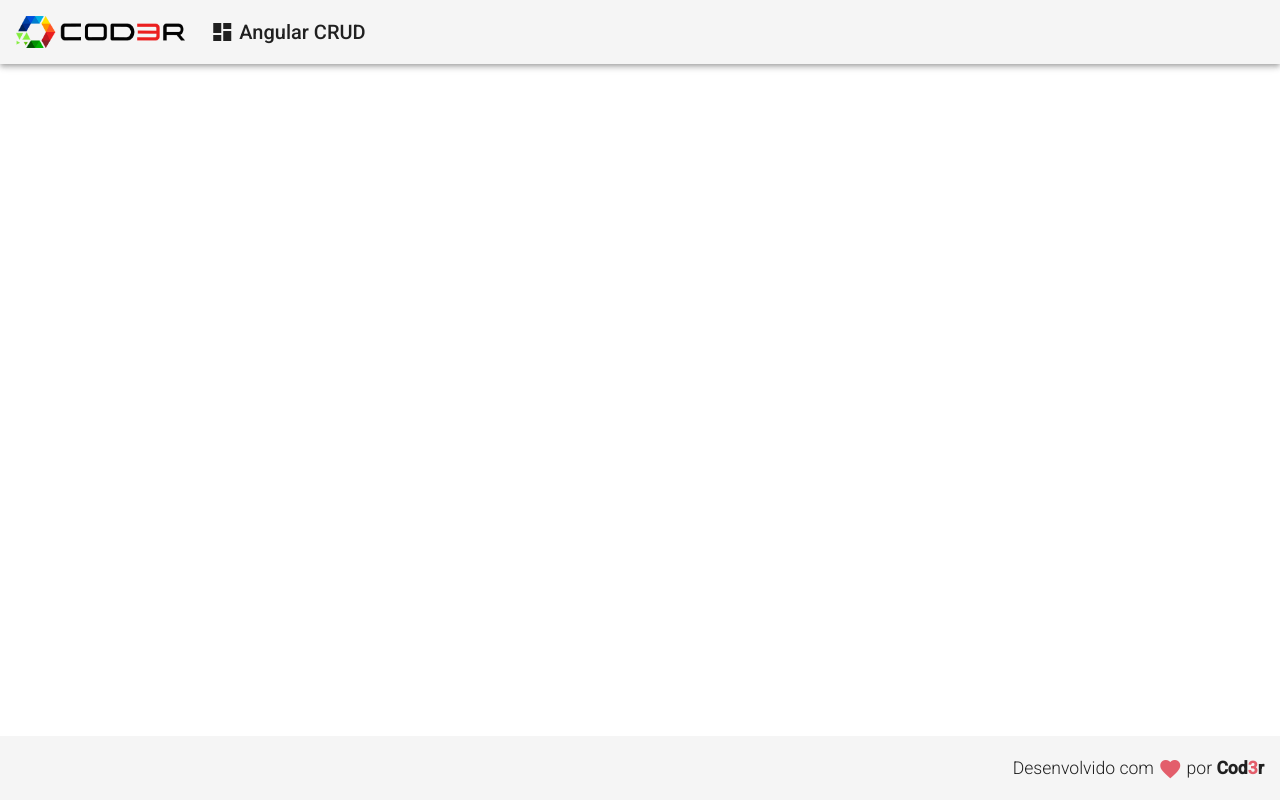
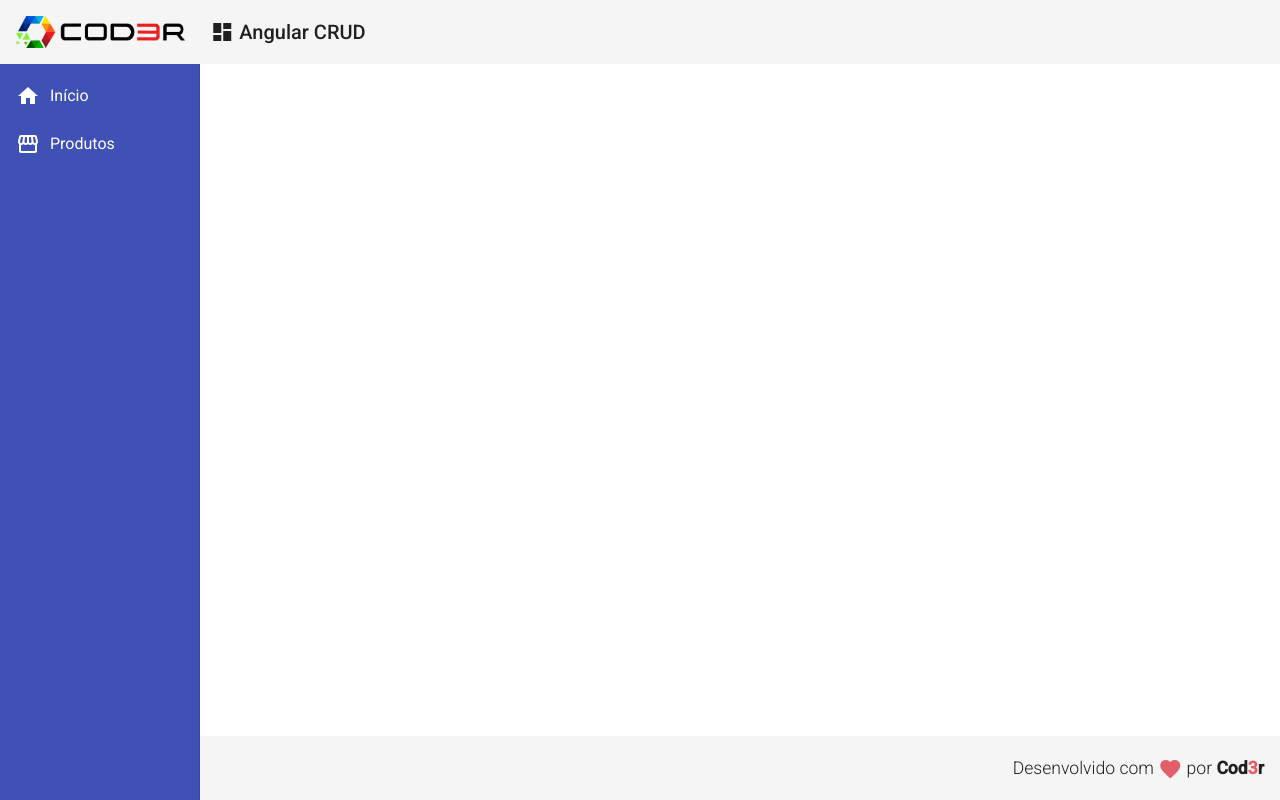
Before and after one commit to camillacorreia/angular-crud, an Angular app in the folder frontend/: page / in a window 1280 px wide. Built offline with nearby package versions, Linux system fonts and the light colour scheme.

Commit message:
feat: create nav

```diff
--- a/frontend/src/app/app.component.html
+++ b/frontend/src/app/app.component.html
@@ -1,2 +1,3 @@
 <app-header></app-header>
+<app-nav></app-nav>
 <app-footer></app-footer>
--- /dev/null
+++ b/frontend/src/app/components/template/nav/nav.component.css
@@ -0,0 +1,17 @@
+.sidenav {
+    background-color: #3F51B5;
+    width: 200px;
+}
+
+.sidenav a {
+    color: #FFF;
+}
+
+.sidenav i {
+    padding-right: 10px;
+}
+
+.content {
+    padding: 16px;
+    background-color: #FFF;
+}
--- /dev/null
+++ b/frontend/src/app/components/template/nav/nav.component.html
@@ -0,0 +1,22 @@
+<mat-sidenav-container class="container">
+    <mat-sidenav class="sidenav" mode="side" opened
+        fixedInViewport="true" fixedTopGap="64">
+        <mat-nav-list class="nav-list">
+            <a mat-list-item routerLink="/">
+                <i class="material-icons">
+                    home
+                </i>
+                Início
+            </a>
+            <a mat-list-item  routerLink="/products">
+                <i class="material-icons">
+                    storefront
+                </i>
+                Produtos
+            </a>
+        </mat-nav-list>
+    </mat-sidenav>
+    <mat-sidenav-content class="content">
+        <router-outlet></router-outlet>
+    </mat-sidenav-content>
+</mat-sidenav-container>
--- /dev/null
+++ b/frontend/src/app/components/template/nav/nav.component.ts
@@ -0,0 +1,15 @@
+import { Component, OnInit } from '@angular/core';
+
+@Component({
+  selector: 'app-nav',
+  templateUrl: './nav.component.html',
+  styleUrls: ['./nav.component.css']
+})
+export class NavComponent implements OnInit {
+
+  constructor() { }
+
+  ngOnInit(): void {
+  }
+
+}
```
Also changed, not shown: frontend/src/app/app.module.ts (+9 -2 lines).
